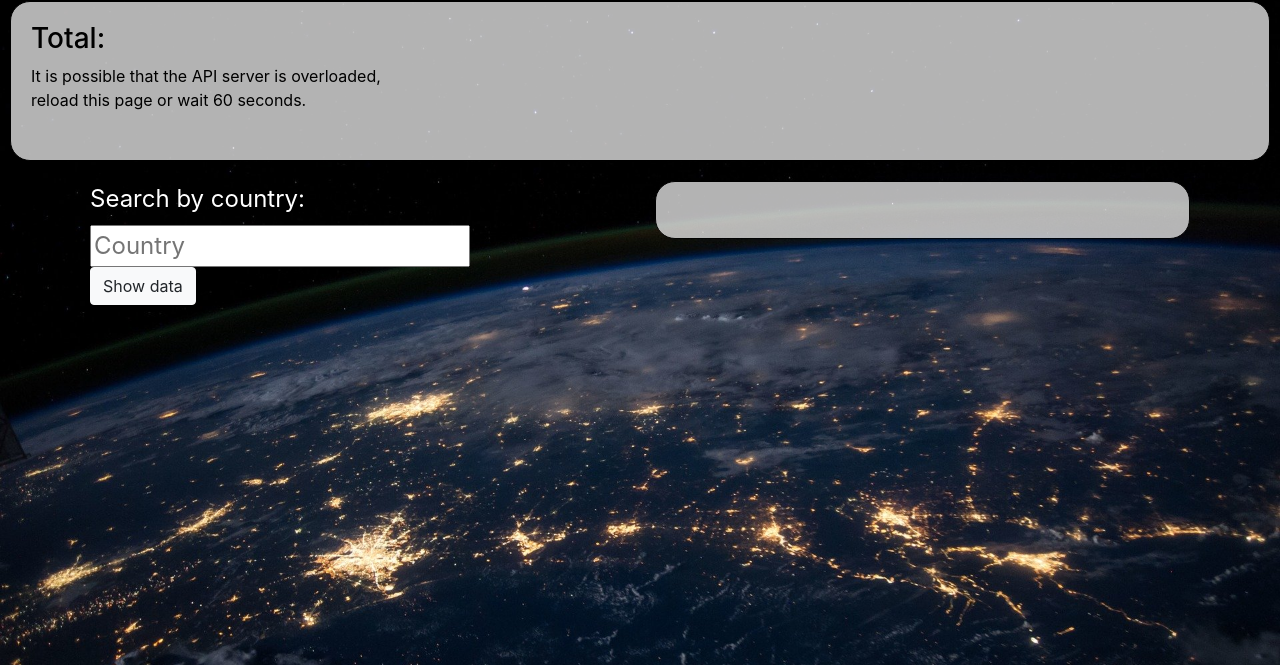
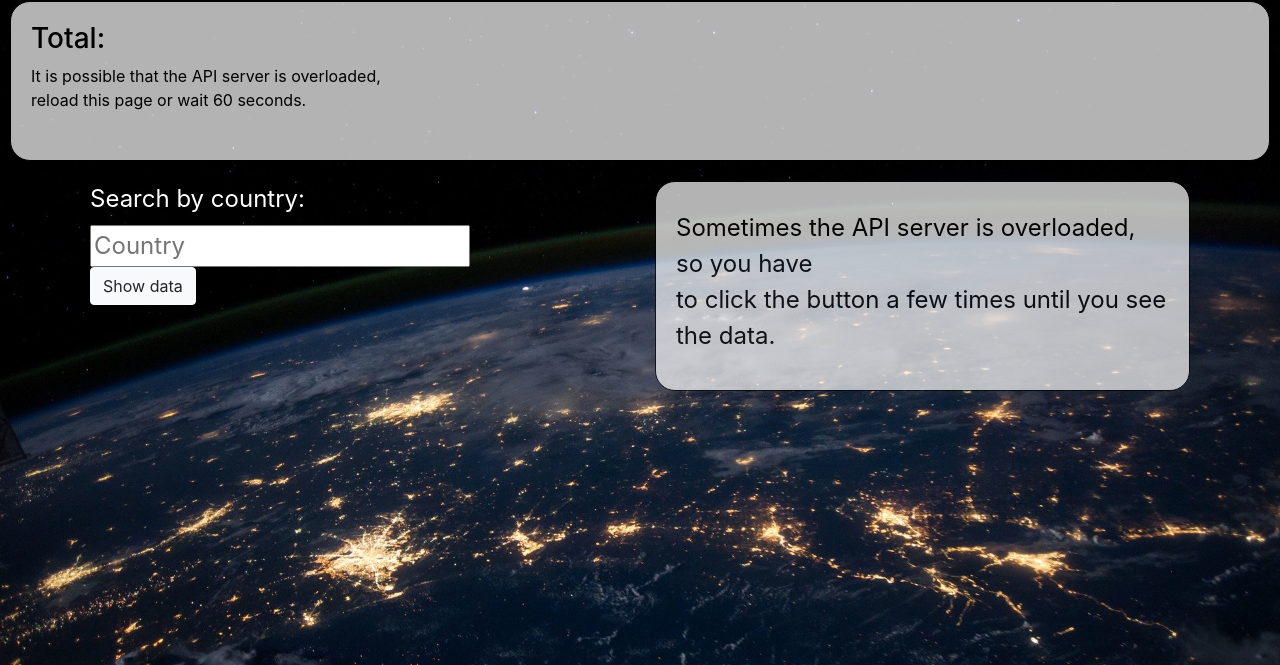
Before and after one commit to Whitestripe7773/Covid19LiveData, a plain HTML site: page index.html in a window 1280 px wide. Shown: the part 135-800 px from the top of the page. Drawn offline with nearby package versions, Linux system fonts and the light colour scheme; no server answers.

Commit message:
Add message for country search box

```diff
--- a/index.html
+++ b/index.html
@@ -39,7 +39,8 @@
                     <div class="col-sm result-container">
                         <div class="country-box">
                             <h2 class=country></h2>
-                            <p class="confirmed-country"></p>
+                            <p class="confirmed-country">Sometimes the API server is overloaded, so you have <br>
+                                to click the button a few times until you see the data.</p>
                             <p class="deaths-country"></p>
                             <p class="recovered-country"></p>
                         </div>
```
